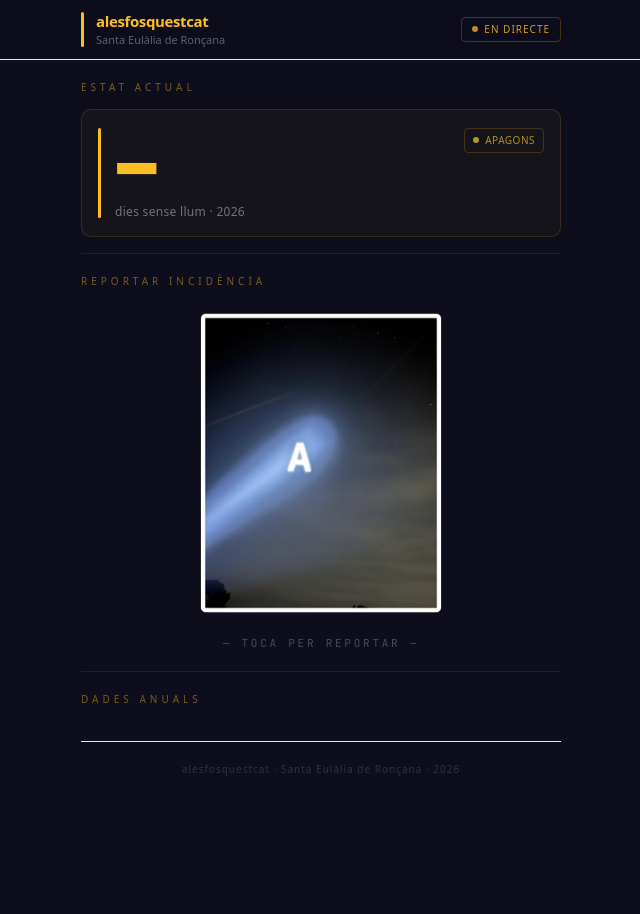
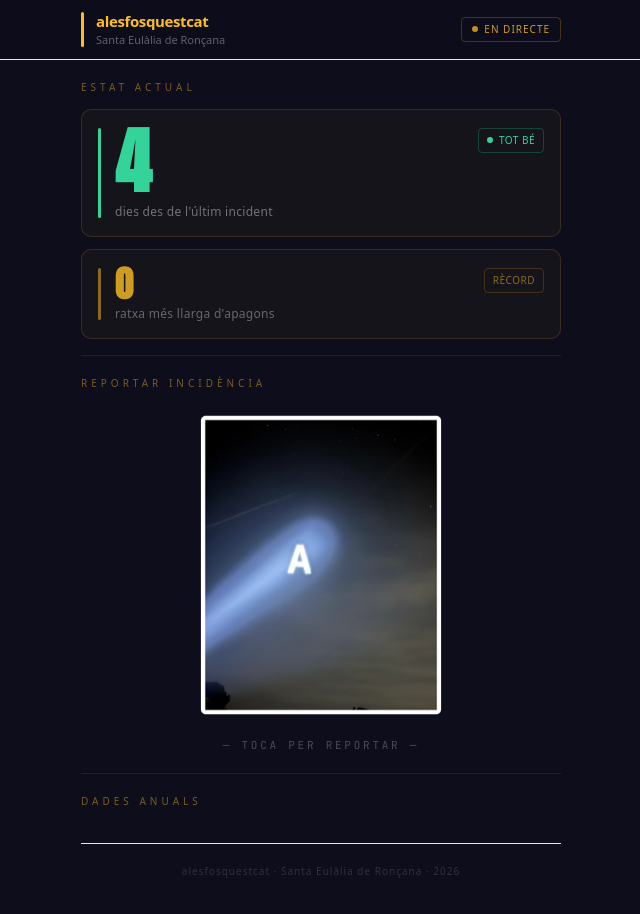
Before and after one commit to KKrusti/alesfosquescat, a React (Vite) app: page / in a window 1280 px wide. Shown: the whole page, without its empty margins (319-959 px from the left). Before the commit the page ends 813 px from the top, so only its background shows below. Built offline with nearby package versions, Linux system fonts and the light colour scheme; no server answers.

Commit message:
refactor App component for enhanced auto-refresh logic and improved styling

```diff
--- a/src/App.tsx
+++ b/src/App.tsx
@@ -2,6 +2,16 @@ import { useState, useEffect, useCallback } from 'react'
 import { BatSignal } from './components/BatSignal'
 import { Stats } from './components/Stats'
 import type { StatsResponse } from './types'
+
+// Schedules a one-shot callback at the next local midnight
+function onNextMidnight(cb: () => void): () => void {
+  const now = new Date()
+  const midnight = new Date(now)
+  midnight.setDate(midnight.getDate() + 1)
+  midnight.setHours(0, 0, 0, 0)
+  const tid = setTimeout(cb, midnight.getTime() - now.getTime())
+  return () => clearTimeout(tid)
+}
 
 export default function App() {
   const [stats, setStats] = useState<StatsResponse | null>(null)
@@ -17,7 +27,25 @@ export default function App() {
 
   useEffect(() => { fetchStats() }, [fetchStats])
 
-  const total = stats?.total_this_year ?? null
+  // Auto-refresh at midnight so "dies des de l'últim incident" increments by itself
+  useEffect(() => {
+    function scheduleNext() {
+      return onNextMidnight(() => { fetchStats(); scheduleNext() })
+    }
+    return scheduleNext()
+  }, [fetchStats])
+
+  // ── Primary metric logic ────────────────────────────────────────
+  // When there IS an active streak: show "Ratxa actual sense llum"
+  // When everything is fine:        show "Dies des de l'últim incident"
+  const hasActiveStreak = (stats?.current_incident_streak ?? 0) > 0
+
+  // Dummy value 4 shown while there's no DB data yet (stats null or both zeros)
+  const primaryValue: number = stats
+    ? (hasActiveStreak ? stats.current_incident_streak : stats.days_since_last_incident)
+    : 4
+
+  const longestStreak: number = stats?.longest_incident_streak ?? 0
 
   return (
     <div className="min-h-screen bg-[#0d0d1c]">
@@ -25,10 +53,7 @@ export default function App() {
       {/* ── Header ─────────────────────────────────────────────────── */}
       <header className="sticky top-0 z-20 bg-[#0d0d1c]/95 backdrop-blur-sm border-b border-white/8 pt-safe">
         <div className="max-w-lg mx-auto px-4 py-3 flex items-center gap-3">
-
-          {/* Amber accent stripe — the visual signature of the layout */}
           <div className="w-[3px] self-stretch bg-amber-400 rounded-full shrink-0" />
-
           <div className="flex-1 min-w-0">
             <p className="text-amber-400 font-bold text-[15px] leading-tight tracking-tight">
               alesfosquestcat
@@ -37,8 +62,6 @@ export default function App() {
               Santa Eulàlia de Ronçana
             </p>
           </div>
-
-          {/* Live indicator */}
           <div className="flex items-center gap-1.5 px-2.5 py-1 rounded border border-amber-500/25 bg-amber-500/8 shrink-0">
             <span className="w-1.5 h-1.5 rounded-full bg-amber-400 animate-pulse" />
             <span className="text-[10px] text-amber-400/80 uppercase tracking-widest font-medium">
@@ -55,40 +78,85 @@ export default function App() {
         <section className="pt-5 pb-4">
           <p className="section-label">Estat actual</p>
 
+          <div className="space-y-3">
+
+            {/* Primary card — adapts based on whether there's an active streak */}
             <div className="status-card">
-            {/* Left colored bar */}
-            <div className="w-[3px] self-stretch bg-amber-400 rounded-full shrink-0 my-0.5" />
+              <div className={`w-[3px] self-stretch rounded-full shrink-0 my-0.5 ${hasActiveStreak ? 'bg-red-400' : 'bg-emerald-400'}`} />
 
               <div className="flex-1 min-w-0">
                 {statsLoading ? (
                   <div className="space-y-2">
-                  <div className="h-14 w-24 bg-white/6 rounded animate-pulse" />
+                    <div className="h-14 w-20 bg-white/6 rounded animate-pulse" />
+                    <div className="h-3  w-44 bg-white/4 rounded animate-pulse" />
+                  </div>
+                ) : (
+                  <>
+                    <div
+                      className={`text-6xl sm:text-7xl font-black leading-none ${hasActiveStreak ? 'text-red-400' : 'text-emerald-400'}`}
+                      style={{ fontFamily: 'Anton, sans-serif' }}
+                    >
+                      {primaryValue}
+                    </div>
+                    <p className="text-white/40 text-xs mt-1.5 tracking-wide">
+                      {hasActiveStreak
+                        ? 'dies consecutius sense llum'
+                        : 'dies des de l\'últim incident'}
+                    </p>
+                  </>
+                )}
+              </div>
+
+              <div className="shrink-0 self-start mt-0.5">
+                {statsLoading ? (
+                  <div className="h-6 w-20 bg-white/6 rounded animate-pulse" />
+                ) : (
+                  <div className={`flex items-center gap-1.5 px-2 py-1 rounded border text-[10px] uppercase tracking-wider whitespace-nowrap ${
+                    hasActiveStreak
+                      ? 'border-red-500/30 bg-red-500/8 text-red-400'
+                      : 'border-emerald-500/30 bg-emerald-500/8 text-emerald-400'
+                  }`}>
+                    <span className={`w-1.5 h-1.5 rounded-full shrink-0 ${hasActiveStreak ? 'bg-red-400 animate-pulse' : 'bg-emerald-400'}`} />
+                    {hasActiveStreak ? 'Ratxa actual' : 'Tot bé'}
+                  </div>
+                )}
+              </div>
+            </div>
+
+            {/* Secondary card — Ratxa més llarga */}
+            <div className="status-card">
+              <div className="w-[3px] self-stretch bg-amber-400/50 rounded-full shrink-0 my-0.5" />
+
+              <div className="flex-1 min-w-0">
+                {statsLoading ? (
+                  <div className="space-y-2">
+                    <div className="h-9 w-16 bg-white/6 rounded animate-pulse" />
                     <div className="h-3 w-36 bg-white/4 rounded animate-pulse" />
                   </div>
                 ) : (
                   <>
                     <div
-                    className="text-6xl sm:text-7xl font-black leading-none text-amber-400"
+                      className="text-4xl font-black leading-none text-amber-400/80"
                       style={{ fontFamily: 'Anton, sans-serif' }}
                     >
-                    {total ?? '—'}
+                      {longestStreak}
                     </div>
-                  <p className="text-white/40 text-xs mt-1.5 tracking-wide">
-                    dies sense llum · {new Date().getFullYear()}
+                    <p className="text-white/35 text-xs mt-1 tracking-wide">
+                      ratxa més llarga d&apos;apagons
                     </p>
                   </>
                 )}
               </div>
 
-            {/* Status badge */}
               <div className="shrink-0 self-start mt-0.5">
-              <div className="flex items-center gap-1.5 px-2 py-1 rounded border border-amber-500/20 bg-amber-500/8">
-                <span className="w-1.5 h-1.5 rounded-full bg-amber-400 animate-pulse shrink-0" />
-                <span className="text-[10px] text-amber-400/70 uppercase tracking-wider whitespace-nowrap">
-                  Apagons
+                <div className="flex items-center gap-1.5 px-2 py-1 rounded border border-amber-500/20 bg-amber-500/6">
+                  <span className="text-[10px] text-amber-400/50 uppercase tracking-wider whitespace-nowrap">
+                    Rècord
                   </span>
                 </div>
               </div>
+            </div>
+
           </div>
         </section>
 
@@ -104,13 +172,12 @@ export default function App() {
 
         <div className="section-divider" />
 
-        {/* ── Estadístiques ── */}
+        {/* ── Dades anuals ── */}
         <section className="py-5">
           <p className="section-label">Dades anuals</p>
           <Stats stats={stats} loading={statsLoading} />
         </section>
 
-        {/* Footer */}
         <footer className="py-5 border-t border-white/6 text-center">
           <p className="text-white/15 text-[10px] tracking-widest">
             alesfosquestcat · Santa Eulàlia de Ronçana · {new Date().getFullYear()}
```
Also changed, not shown: 1 other file (tests, documents, lock files or other folders). Lines whose indentation alone changed are shown as unchanged.
